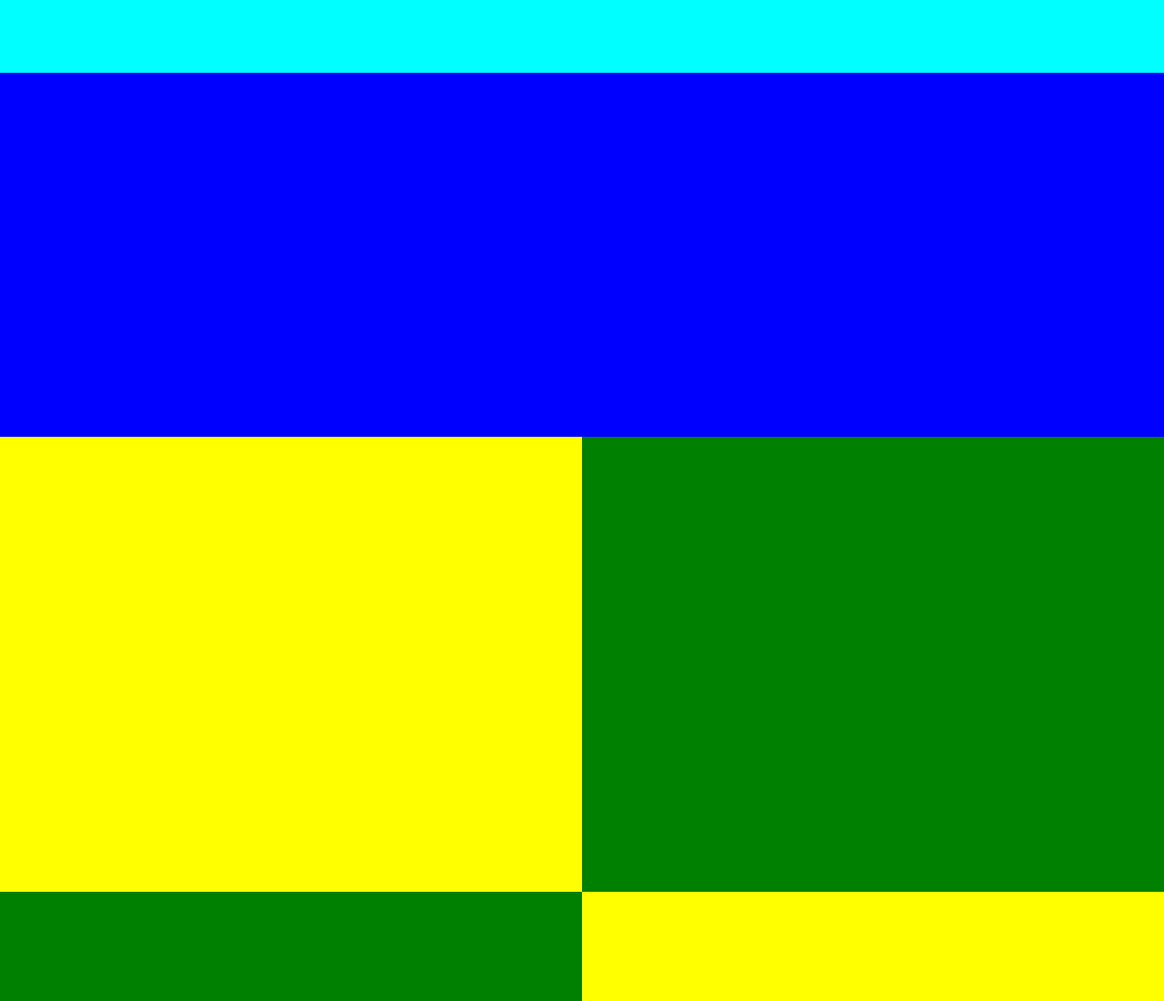
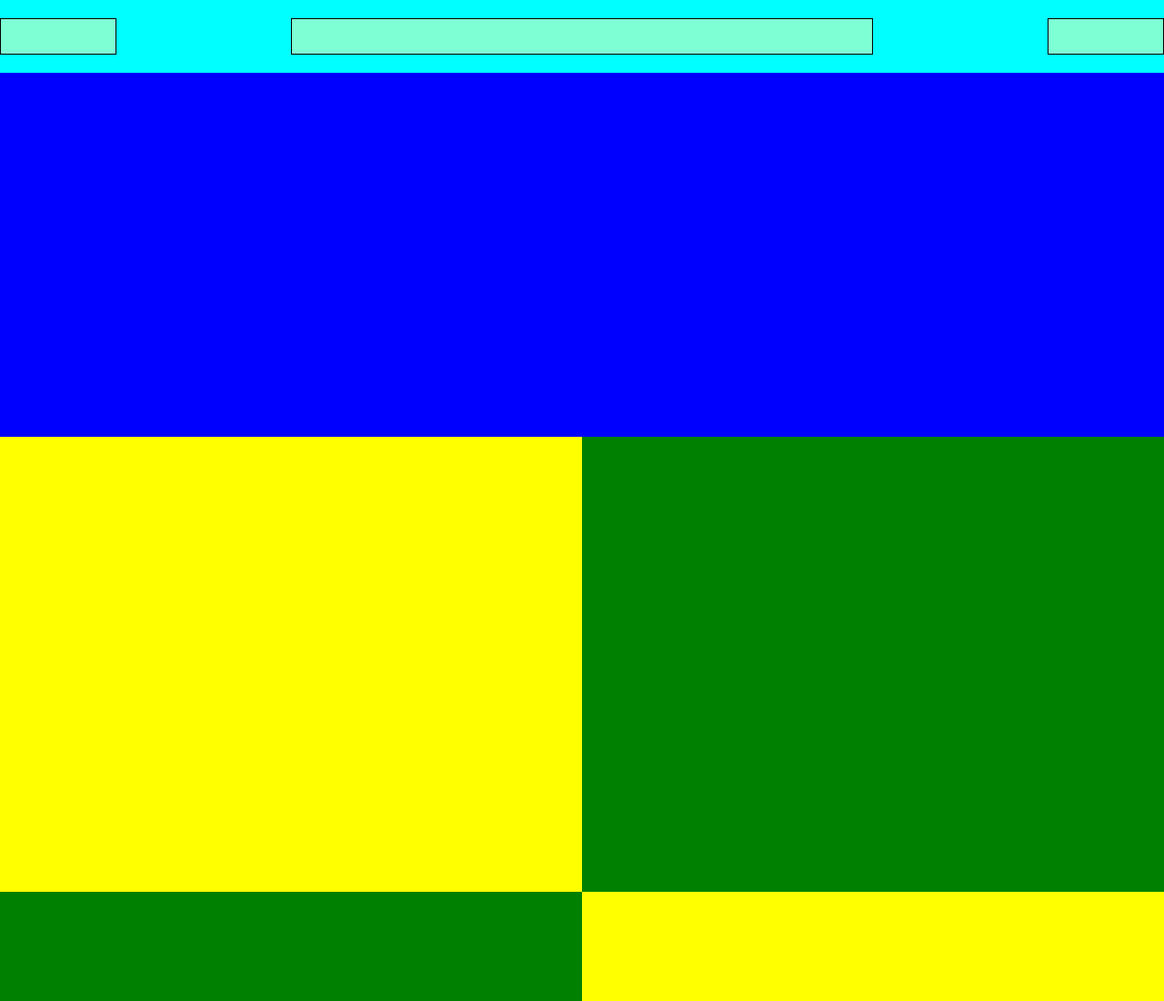
Before and after one commit to 0Daviduo0/htmlcss-struttura-discord, a plain HTML site: page index.html in a window 1280 px wide. Shown: the top 1100 px of the page at 91% size. Drawn offline with Linux system fonts and the light colour scheme.

Commit message:
div for nav

```diff
--- a/css/style.css
+++ b/css/style.css
@@ -16,7 +16,32 @@ header{
     .navigation{
         height: 80px;
         background-color: aqua;
+        display: flex;
+        justify-content: space-between;
+        align-items: center;
+
     }
+
+        .logo{
+            height: 40px;
+            width: 10%;
+            background-color: aquamarine;
+            border: #000 solid 1px;
+        }
+
+        .linkup{
+            height: 40px;
+            width: 50%;
+            background-color: aquamarine;
+            border: #000 solid 1px;
+        }
+
+        .login{
+            height: 40px;
+            width: 10%;
+            background-color: aquamarine;
+            border: #000 solid 1px;
+        }
 
     /* Intro properties */
     .intro{
--- a/index.html
+++ b/index.html
@@ -14,6 +14,16 @@
 
         <!-- Navigatin tab -->
         <nav class="navigation">
+
+            <div class="logo">
+
+            </div>
+            <div class="linkup">
+
+            </div>
+            <div class="login">
+
+            </div>
 
 
 
```
